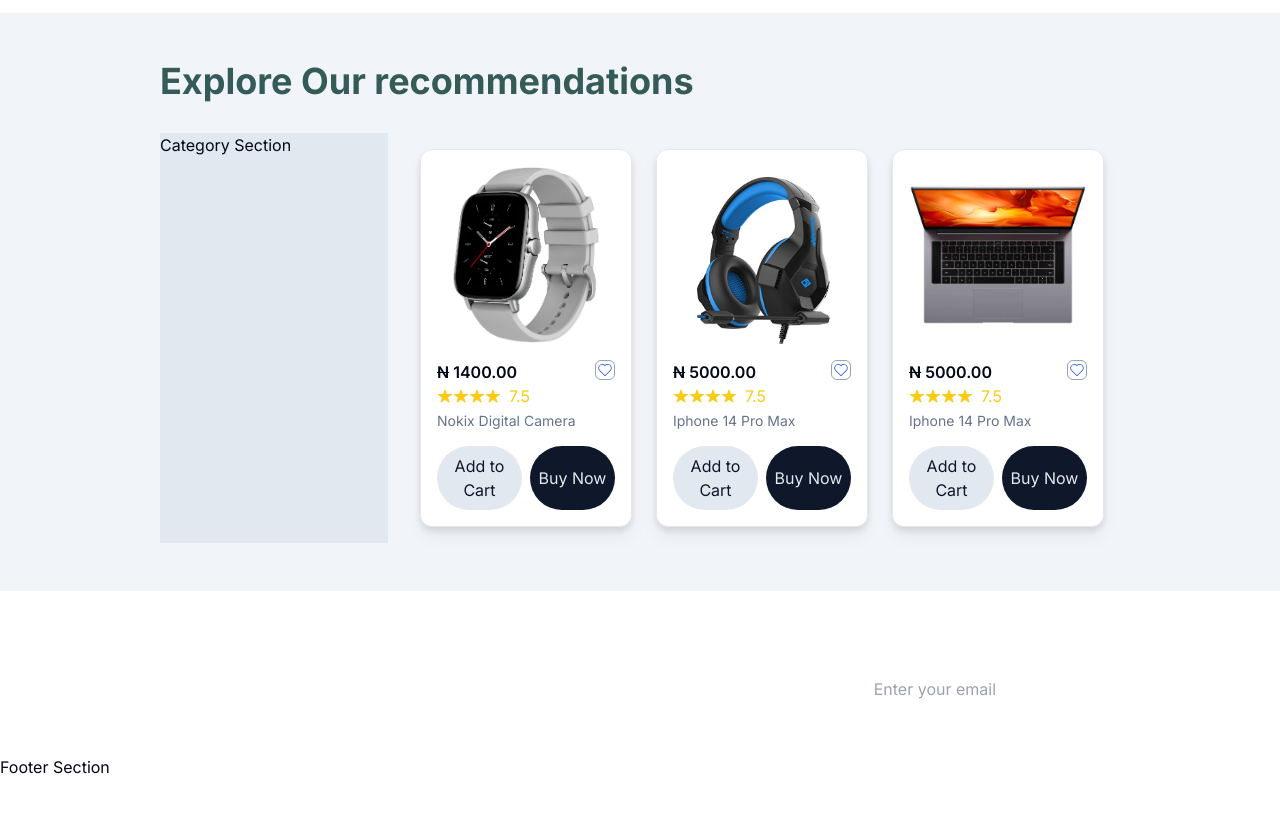
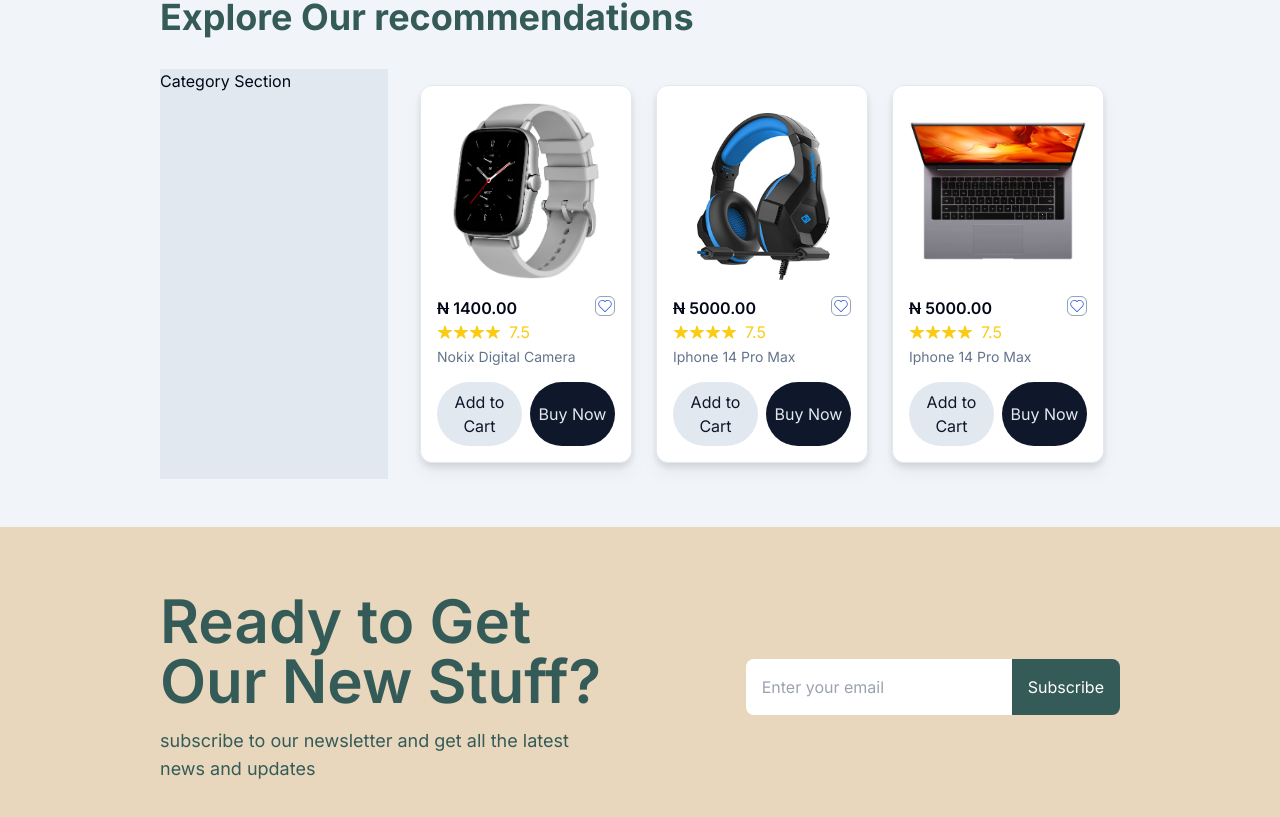
Before and after one commit to codeplan73/frimatech, a Next.js app: page / in a window 1280 px wide. Shown: the part 2155-2972 px from the top of the page. Before the commit the page ends 2934 px from the top, so only its background shows below. Built offline with nearby package versions, Linux system fonts and the light colour scheme.

Commit message:
completed newsletter section

```diff
--- a/app/Footer.tsx
+++ b/app/Footer.tsx
@@ -1,11 +1,7 @@
 import React from "react";
 
 const Footer = () => {
-  return (
-    <div>
-      <h4>Footer Section</h4>
-    </div>
-  );
+  return <div></div>;
 };
 
 export default Footer;
--- a/app/page.tsx
+++ b/app/page.tsx
@@ -8,7 +8,7 @@ import Link from "next/link";
 
 const Home = () => {
   return (
-    <div className="w-full md:w-12/12 flex flex-col gap-8">
+    <div className="w-full md:w-12/12 flex flex-col">
       <Hero />
 
       <Service />
--- a/components/Newsletter.tsx
+++ b/components/Newsletter.tsx
@@ -2,27 +2,26 @@ import React from "react";
 
 const Newsletter = () => {
   return (
+    <div className="mx-auto flex flex-col md:flex-row items-center justify-between w-full bg-textPrimary py-12 md:py-16 px-12 md:px-40 text-slate-50 gap-6 md:gap-0">
       <div>
-      <div className="bg-primaryColor py-10">
-        <div className="container mx-auto flex items-center justify-between">
-          <div className="text-white">
-            <h2 className="text-2xl font-semibold">
-              Subscribe to our Newsletter
+        <h2 className="text-3xl md:text-6xl font-semibold text-bgPrimary">
+          Ready to Get Our New Stuff?
         </h2>
-            <p className="text-sm">Get the latest news and updates from us</p>
+        <p className="text-lg text-bgPrimary mt-4">
+          subscribe to our newsletter and get all the latest news and updates
+        </p>
       </div>
-          <div className="flex gap-4">
+
+      <form className="flex w-full justify-end">
         <input
           type="text"
           placeholder="Enter your email"
           className="px-4 py-2 rounded-l-lg"
         />
-            <button className="bg-secondaryColor text-white px-4 py-2 rounded-r-lg">
+        <button className="bg-bgPrimary text-white px-4 py-4 rounded-r-lg">
           Subscribe
         </button>
-          </div>
-        </div>
-      </div>
+      </form>
     </div>
   );
 };
```
Lines whose indentation alone changed are shown as unchanged.
